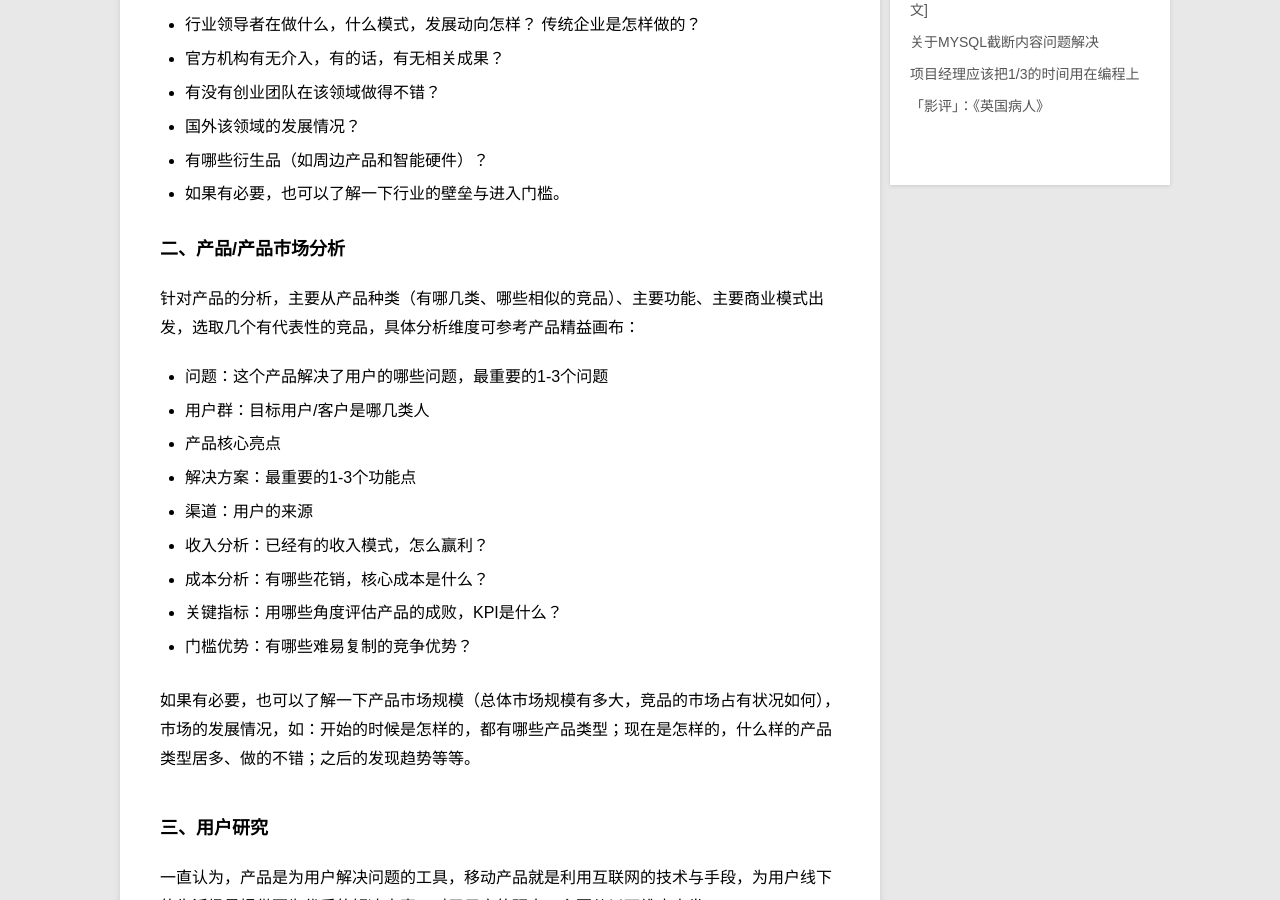
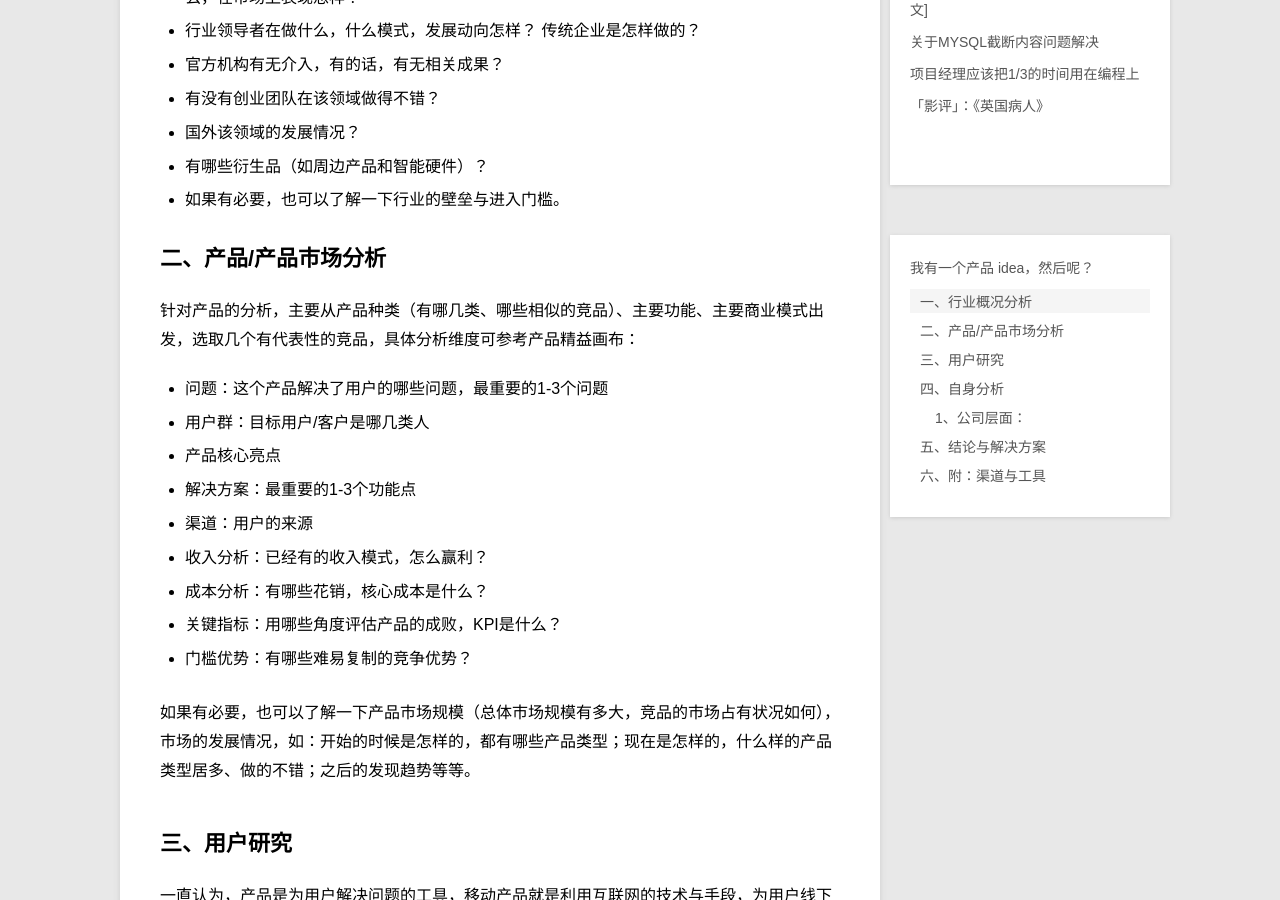
Before and after one commit to geeklive/geeklive.github.io, a Jekyll site: the page built from _posts/2015-12-24-my-product-methodology.md, in a window 1280 px wide and 900 px high, scrolled down 722 px. Built offline with Jekyll 4.4.1, drawn with Linux system fonts in a browser that asks for light colours; Markdown is read by kramdown in place of the engine named in the settings; comment, search, counter and statistics services are not loaded.

Commit message:
Update 2015-12-24-my-product-methodology.md

```diff
--- a/_posts/2015-12-24-my-product-methodology.md
+++ b/_posts/2015-12-24-my-product-methodology.md
@@ -12,7 +12,7 @@ category: blog
 * 产品人员：「产品经理跨行业跳槽攻略」
 * 程序员同学：如何拒绝经管学院同学「我们一起创业吧！就差一个程序员了！」
 
-### 一、行业概况分析
+## 一、行业概况分析
 针对行业的分析，主要看行业内都有哪些人，在做哪些事，主要从以下维度出发：
 
 * 互联网巨头如何切入的，以怎样的方式进行切入，发挥了自身的哪些优势，上线的产品是什么，在市场上表现怎样？
@@ -23,7 +23,7 @@ category: blog
 * 有哪些衍生品（如周边产品和智能硬件）？
 * 如果有必要，也可以了解一下行业的壁垒与进入门槛。
 
-### 二、产品/产品市场分析
+## 二、产品/产品市场分析
 针对产品的分析，主要从产品种类（有哪几类、哪些相似的竞品）、主要功能、主要商业模式出发，选取几个有代表性的竞品，具体分析维度可参考产品精益画布：
 
 * 问题：这个产品解决了用户的哪些问题，最重要的1-3个问题
@@ -38,7 +38,7 @@ category: blog
 
 如果有必要，也可以了解一下产品市场规模（总体市场规模有多大，竞品的市场占有状况如何），市场的发展情况，如：开始的时候是怎样的，都有哪些产品类型；现在是怎样的，什么样的产品类型居多、做的不错；之后的发现趋势等等。
 
-### 三、用户研究
+## 三、用户研究
 一直认为，产品是为用户解决问题的工具，移动产品就是利用互联网的技术与手段，为用户线下的生活场景提供更为优质的解决方案。对于用户的研究，主要从以下维度出发：
 
 * 目标用户是谁？
@@ -50,10 +50,10 @@ category: blog
 * 有没有更好的方案？
 * 用户这么多需求，我们将解决用户哪方面的需求与期望？
 
-### 四、自身分析
+## 四、自身分析
 除了外部环境的分析，还需梳理一下自身情况，如公司资源优势、产品情况，做到知彼知己。
 
-#### 1、公司层面：
+### 1、公司层面：
 * 公司在整个行业中的位置，是领导者还是追随者？
 * 有没有良好的业务基础？
 * 有哪些资源可以用，哪些资源可以形成行业门槛？
@@ -70,7 +70,7 @@ category: blog
 
 在分析自身优势的时候，除了对公司做分析，也可以开始做对自己的职业优势的分析，如：新领域产品中，有哪些模块是自己熟悉的，之前的工作经历能为产品带来什么，经验的迁移与转化等。
 
-### 五、结论与解决方案
+## 五、结论与解决方案
 周一做分析的时候，选取的框架，就是上述四个基础层面。但是，好的分析，一般都会有自己的结论与总结，甚至是针对问题的解决方案与建议。如果我们只单纯关注数据和竞品信息，就不叫做行业分析，而是信息收集。针对新领域的分析，尤其是对于新产品的研发，要明确：
 
 * 行业的机会在哪里，我们能从哪一点进行切入？
@@ -80,7 +80,7 @@ category: blog
 
 这样一个循环走下来，应该会对新领域产品市场的概况了解的差不多，或许会有自己的思路和产品想法。
 
-### 六、附：渠道与工具
+## 六、附：渠道与工具
 * 竞品信息&竞品用户反馈：APP ANNIE、应用市场、搜索引擎、微博反搜索等
 * 用研：现有问卷数据、问卷、对身边的人做用户访谈
 * 行业报告与数据：艾瑞、易观国际、KPCB、友盟、talking data等
```
